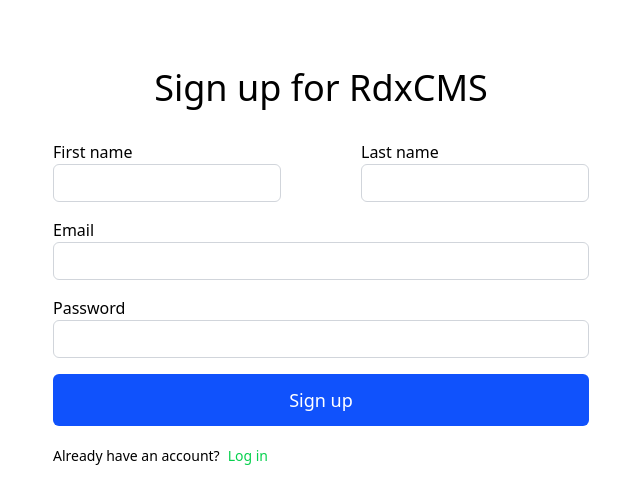
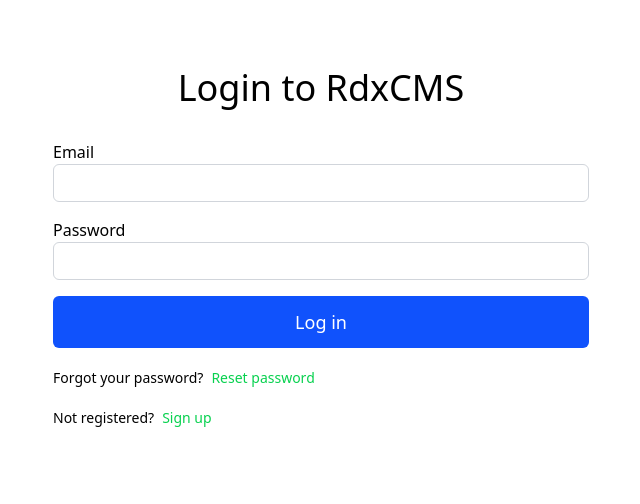
Before and after one commit to Richard-S-Rodrigues/rdx-cms, a React (Vite) app in the folder frontend/: page / in a window 1280 px wide. Shown: the top 504 px of the page, without its empty margins (319-959 px from the left). Built offline with nearby package versions, Linux system fonts and the light colour scheme.

Commit message:
Add SignIn component

```diff
--- a/frontend/src/App.tsx
+++ b/frontend/src/App.tsx
@@ -1,8 +1,8 @@
-import SignUp from "./components";
+import SignIn from "./components/SignIn";
 
 const App = () => (
   <div className="">
-    <SignUp />
+    <SignIn />
   </div>
 );
 
--- /dev/null
+++ b/frontend/src/components/SignIn.tsx
@@ -0,0 +1,40 @@
+const SignIn = () => (
+  <div className="min-h-full flex items-center justify-center my-0 mx-auto py-12 px-4 sm:px-6 lg:px-8">
+    <main className="max-w-xl w-full p-5 space-y-8 ">
+      <h1 className="h1">Login to RdxCMS</h1>
+      <form>
+        <div>
+          <div className="my-4">
+            <label htmlFor="email">
+              Email
+              <input type="email" id="email" className="input" />
+            </label>
+          </div>
+          <div className="my-4">
+            <label htmlFor="password">
+              Password
+              <input type="password" id="password" className="input" />
+            </label>
+          </div>
+          <button type="submit" className="btn w-full">
+            Log in
+          </button>
+          <small className="flex mt-5 text-sm">
+            Forgot your password?
+            <a href="/" className="text-green hover:text-darkerGreen ml-2">
+              Reset password
+            </a>
+          </small>
+          <small className="flex mt-5 text-sm">
+            Not registered?
+            <a href="/" className="text-green hover:text-darkerGreen ml-2">
+              Sign up
+            </a>
+          </small>
+        </div>
+      </form>
+    </main>
+  </div>
+);
+
+export default SignIn;
```
Also changed, not shown: frontend/src/components/SignUp.tsx (renamed from frontend/src/components/index.tsx).
